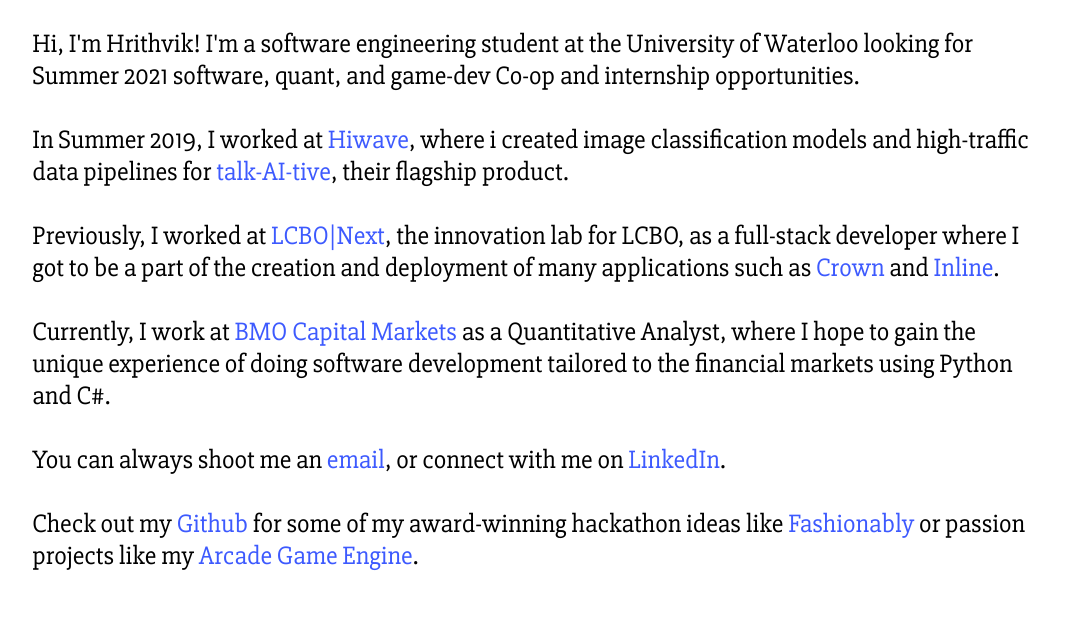
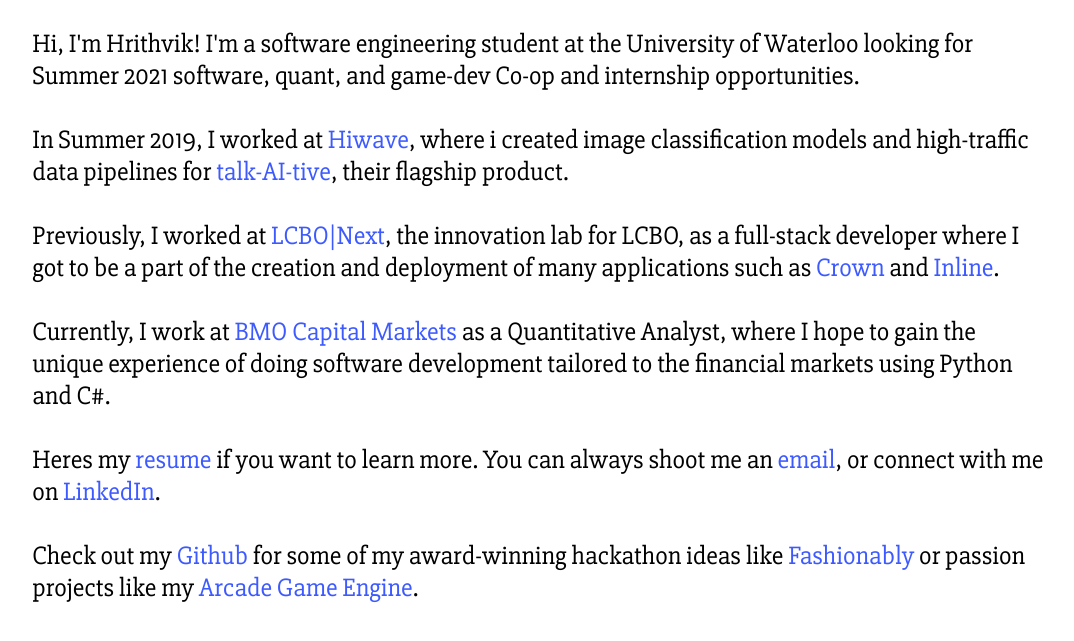
Before and after one commit to Hrithvik-Alex/hrithvik-alex.github.io, a plain HTML site: page index.html in a window 1280 px wide. Shown: the part 117-758 px from the top of the page, without its empty margins (39-1113 px from the left). Drawn offline with Linux system fonts and the light colour scheme.

Commit message:
added resume

```diff
--- a/index.html
+++ b/index.html
@@ -34,7 +34,7 @@
             experience of doing software development tailored to the financial markets using Python and C#.
             <br /><br />
 
-            You can always shoot me an <a href="mailto:halex623@gmail.com" target="_blank">email</a>, or connect with me on
+            Heres my <a href="Software_Engineering_Resume3AGeneral.pdf">resume</a> if you want to learn more. You can always shoot me an <a href="mailto:halex623@gmail.com" target="_blank">email</a>, or connect with me on
             <a href="https://www.linkedin.com/in/hrithvik-alex/" target="_blank">LinkedIn</a>.
             <br /><br />
             Check out my <a href="https://github.com/hrithvik-alex" target="_blank">Github</a> for some of my
```
Also changed, not shown: 1 other file.
